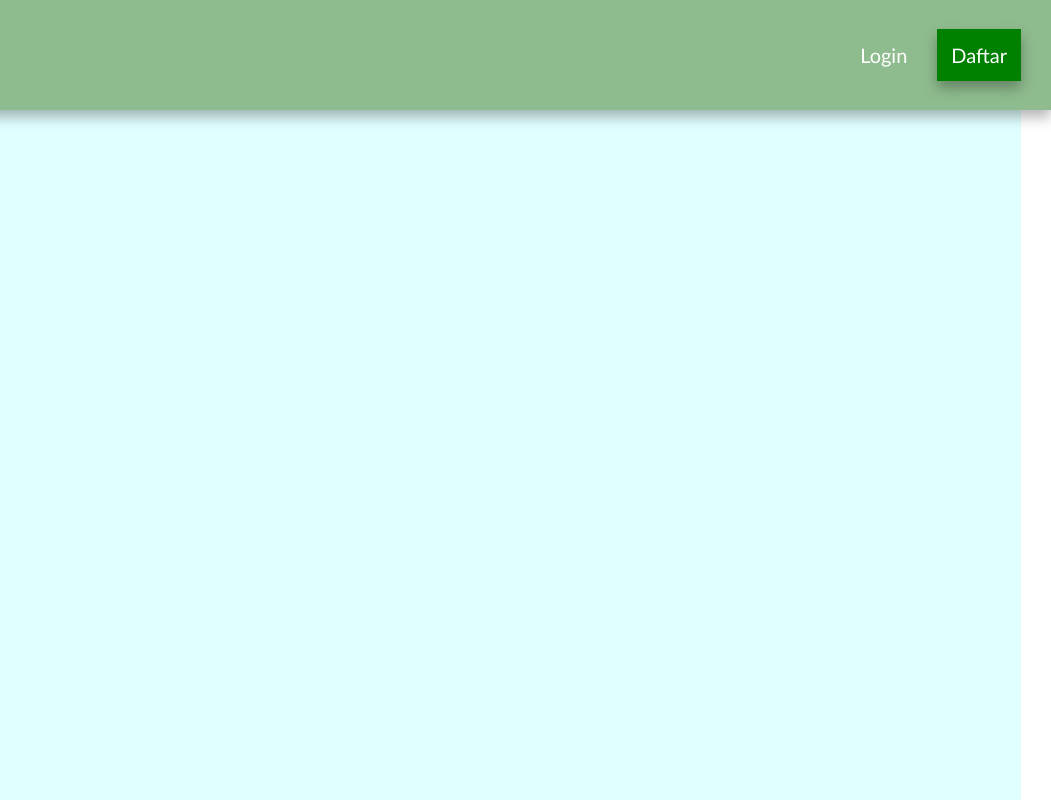
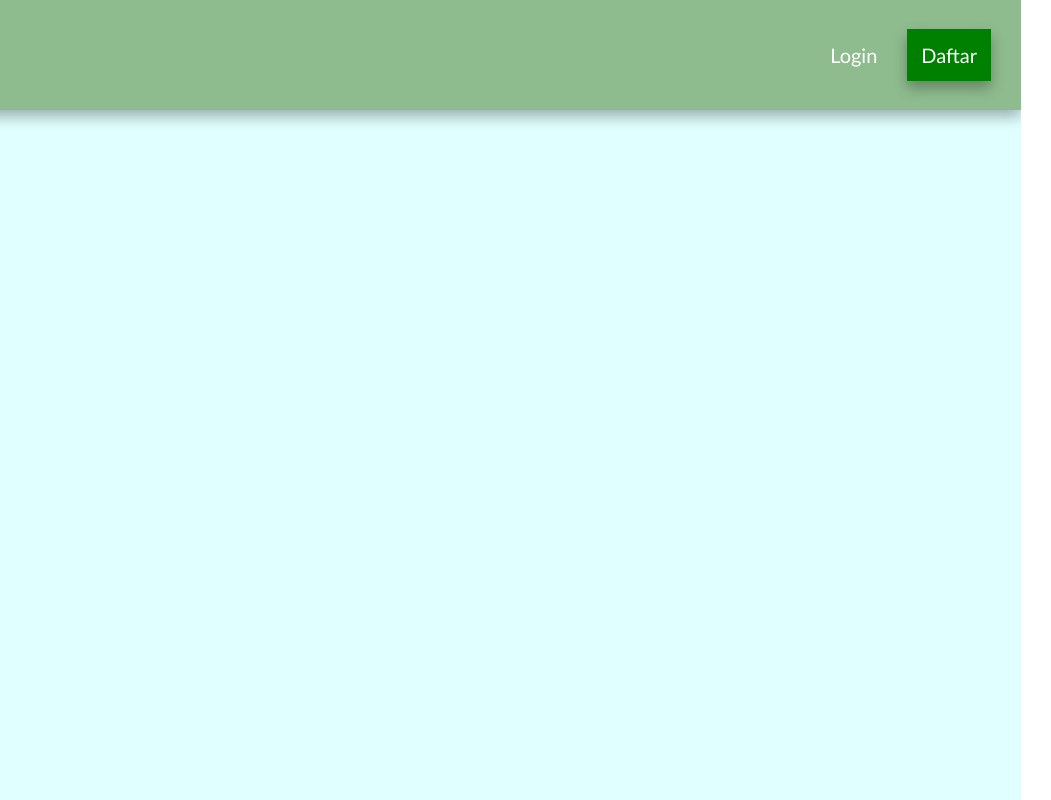
Before and after one commit to janjanm13/testimoni, a plain HTML site: page index.html in a window 1280 px wide. Shown: the full height of the page, 259-1310 px from the left, 1051 px wide, since content can reach past the window. Drawn offline with Linux system fonts and the light colour scheme.

Commit message:
style.css

```diff
--- a/style.css
+++ b/style.css
@@ -18,7 +18,7 @@
     align-items: center;
     font-size: 20px;
     padding: 15px;
-    width: 100% !important;
+    width: full !important;
     height: 80px;
     background-color: darkseagreen;
     box-shadow: 0 7px 13px 0 rgba(0, 0, 0, 0.3);
```
